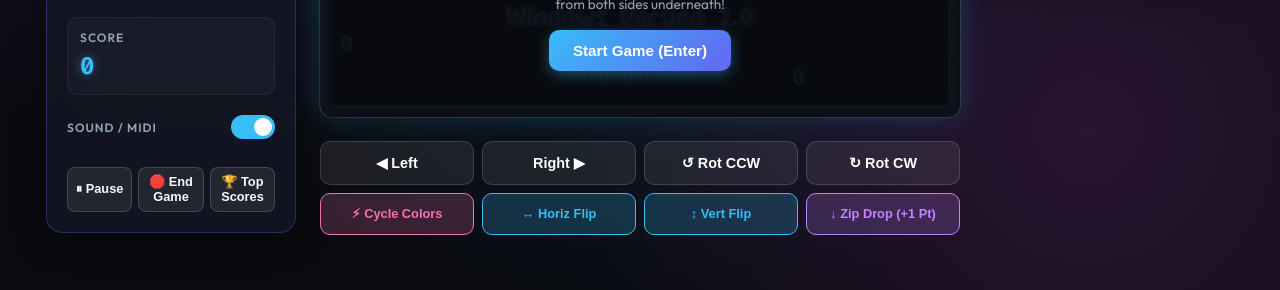
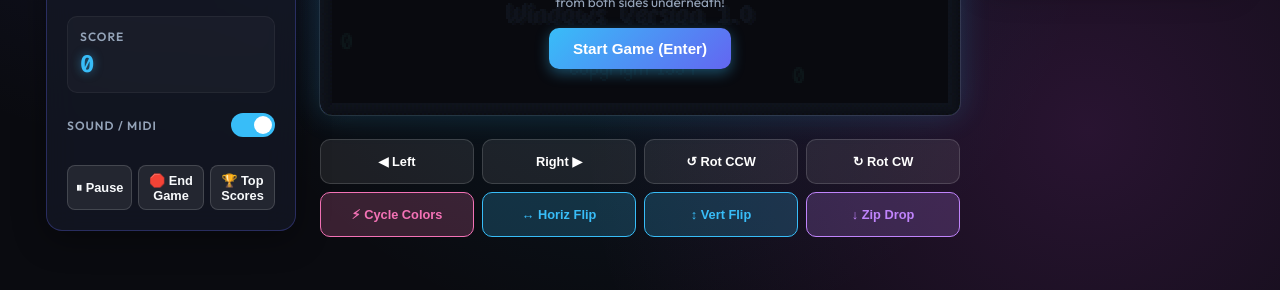
Before and after one commit to Doughboy68/oddballz-game, a website: page index.html in a window 1280 px wide. Shown: the part 510-800 px from the top of the page. Drawn offline with Linux system fonts and the light colour scheme.

Commit message:
Add files via upload

```diff
--- a/css/main.css
+++ b/css/main.css
@@ -325,6 +325,7 @@ body {
 .touch-controls {
   display: grid;
   grid-template-columns: repeat(4, 1fr);
+  grid-auto-rows: 1fr;
   gap: 0.5rem;
   width: 100%;
   margin-top: 0.5rem;
@@ -337,16 +338,20 @@ body {
   border: 1px solid rgba(255, 255, 255, 0.15);
   color: white;
   -webkit-text-fill-color: currentColor;
-  padding: 0.8rem 0.2rem;
+  padding: 0.75rem 0.15rem;
+  min-height: 2.8rem;
+  height: 100%;
   border-radius: 10px;
   font-weight: bold;
-  font-size: 0.9rem;
+  font-size: 0.8rem;
   cursor: pointer;
   touch-action: manipulation;
   box-sizing: border-box;
   display: flex;
   align-items: center;
   justify-content: center;
+  text-align: center;
+  line-height: 1.2;
 }
 
 .touch-btn:active {
--- a/index.html
+++ b/index.html
@@ -124,7 +124,7 @@
           <button id="btnTouchF" class="touch-btn btn-f">⚡&#xFE0E; Cycle Colors</button>
           <button id="btnTouchFlipX" class="touch-btn btn-flip" title="Flip Horizontally (Home / X)">↔&#xFE0E; Horiz Flip</button>
           <button id="btnTouchFlipY" class="touch-btn btn-flip" title="Flip Vertically (End / Y)">↕&#xFE0E; Vert Flip</button>
-          <button id="btnTouchSpace" class="touch-btn btn-space">↓&#xFE0E; Zip Drop (+1 Pt)</button>
+          <button id="btnTouchSpace" class="touch-btn btn-space">↓&#xFE0E; Zip Drop</button>
         </div>
       </main>
 
@@ -208,7 +208,7 @@
   </div>
 
   <!-- Standalone Game Script (Runs natively on file:// and http://) -->
-  <script src="js/oddballz-game.js?v=1.1.1"></script>
+  <script src="js/oddballz-game.js?v=1.1.0"></script>
 
 </body>
 </html>
```
